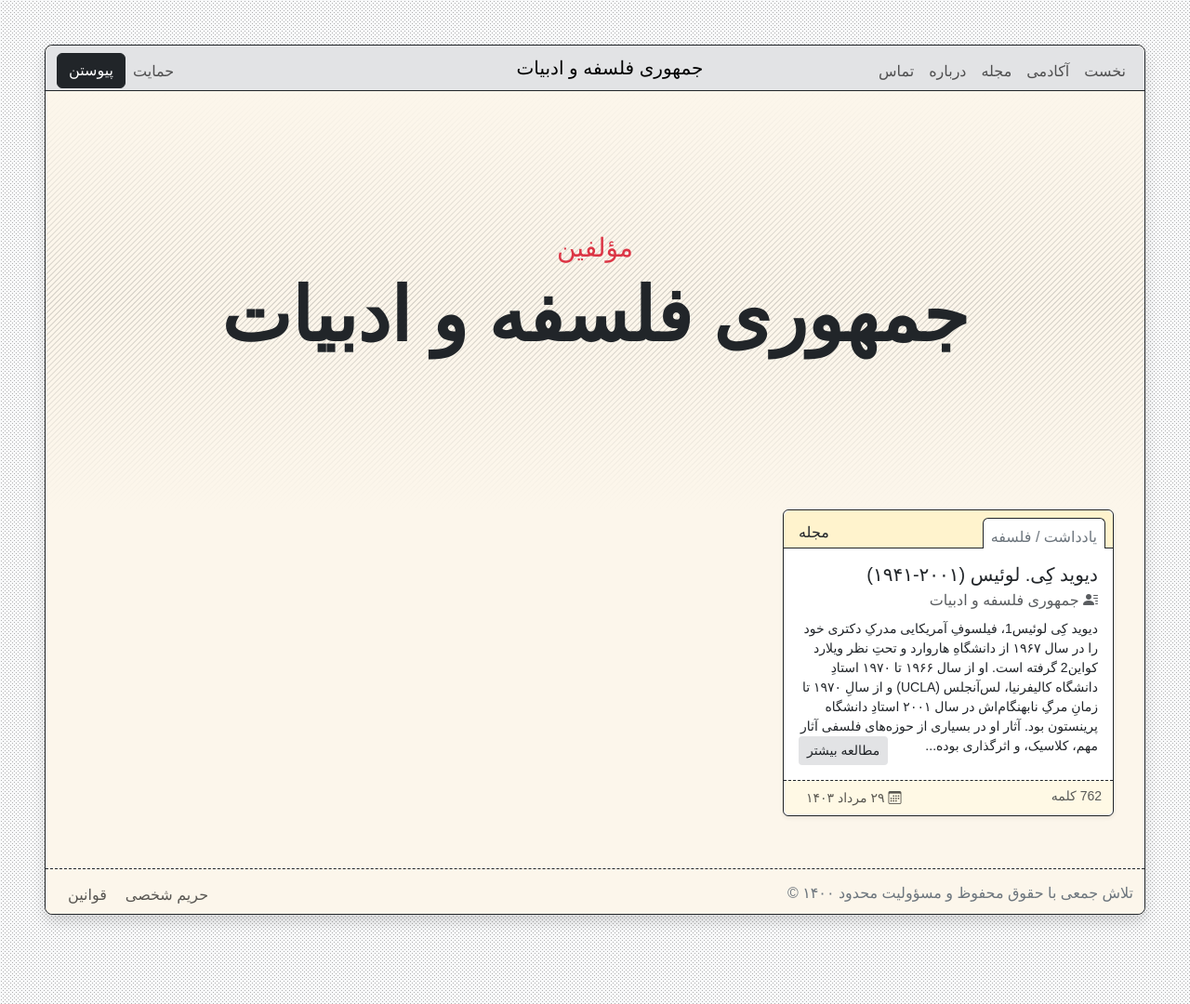
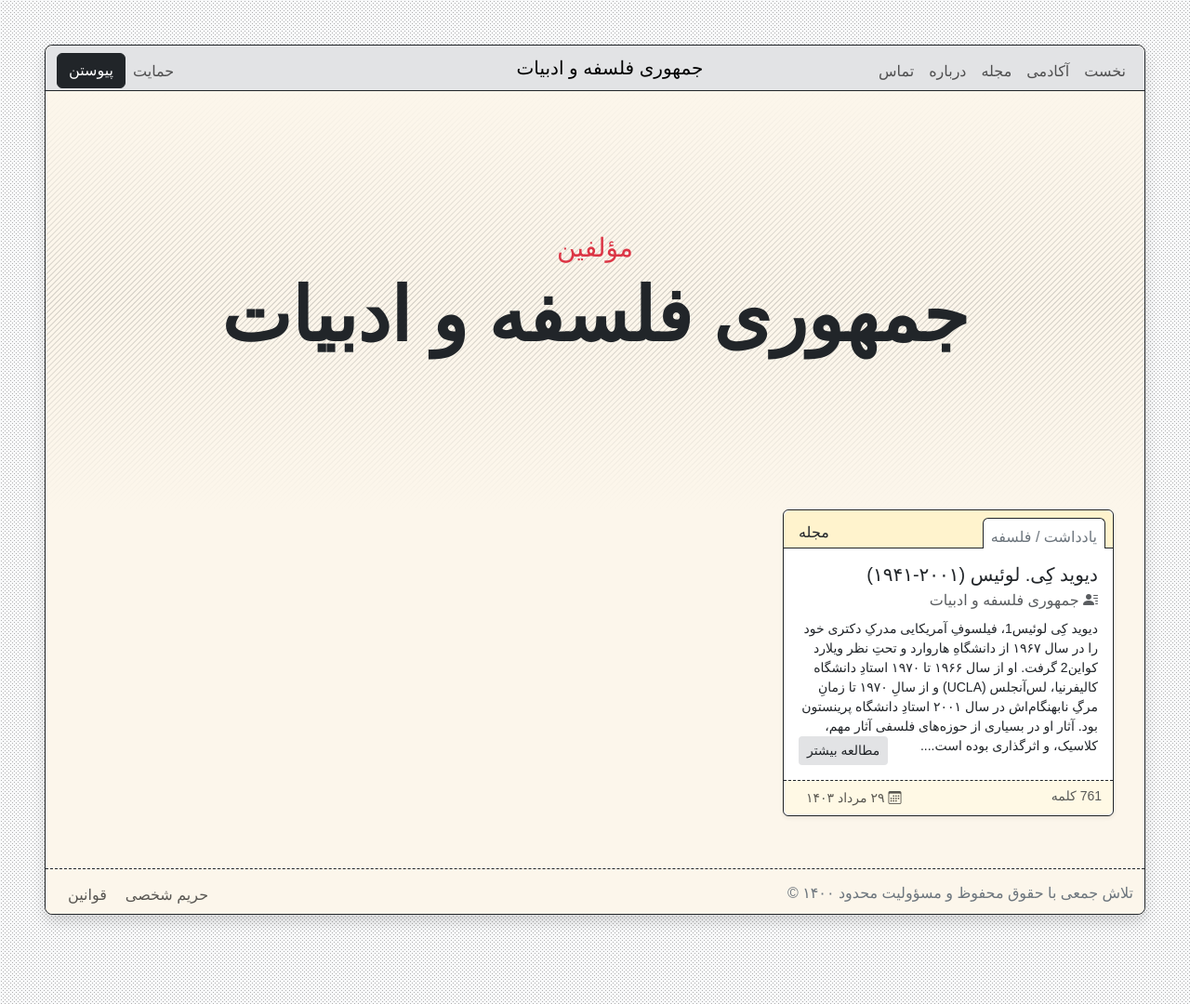
Before and after one commit to phicudemy/phicudemy.github.io, a Jekyll site: the page built from _people/jomhouri.md, in a window 1280 px wide. Shown: the whole page at 93% size. Built offline with Jekyll 4.4.1, drawn with Linux system fonts in a browser that asks for light colours; some web fonts are replaced.

Commit message:
TinaCMS content update

```diff
--- a/_posts/2024-08-20-davidlewis.md
+++ b/_posts/2024-08-20-davidlewis.md
@@ -16,7 +16,7 @@ tags:
 
 ![](https://assets.tina.io/b6b0cb5c-4b1b-43f4-9bea-8d6867c09320/Philosophers/Lewis, David/01-Lewis.jpg){: .img-thumbnail .float-end .ms-2 .w-50}
 
-دیوید کِی لوئیس[^1]، فیلسوفِ آمریکایی مدرکِ دکتری خود را در سال ۱۹۶۷ از دانشگاهِ هاروارد و تحتِ نظر ویلارد کواین[^2] گرفته است. او از سال ۱۹۶۶ تا ۱۹۷۰ استادِ دانشگاه کالیفرنیا، لس‌آنجلس (UCLA) و از سالِ ۱۹۷۰ تا زمانِ مرگِ نابهنگام‌اش در سال ۲۰۰۱ استادِ دانشگاه پرینستون بود. آثار او در بسیاری از حوزه‌های فلسفی آثار مهم، کلاسیک، و اثرگذاری بوده است. در ادامه شرحی کوتاه از مهم‌ترین آثار او در برخی از این حوزه‌ها ارائه  و فهرستی کوتاه از آثار مهم او در آن حوزه‌ها معرفی می‌شود.
+دیوید کِی لوئیس[^1]، فیلسوفِ آمریکایی مدرکِ دکتری خود را در سال ۱۹۶۷ از دانشگاهِ هاروارد و تحتِ نظر ویلارد کواین[^2] گرفت. او از سال ۱۹۶۶ تا ۱۹۷۰ استادِ دانشگاه کالیفرنیا، لس‌آنجلس (UCLA) و از سالِ ۱۹۷۰ تا زمانِ مرگِ نابهنگام‌اش در سال ۲۰۰۱ استادِ دانشگاه پرینستون بود. آثار او در بسیاری از حوزه‌های فلسفی آثار مهم، کلاسیک، و اثرگذاری بوده است. در ادامه شرحی کوتاه از مهم‌ترین آثار او در برخی از این حوزه‌ها ارائه  و فهرستی کوتاه از آثار مهم او در آن حوزه‌ها معرفی می‌شود.
 
 [^1]: David K. Lewis
 [^2]: Willard Quine
```
